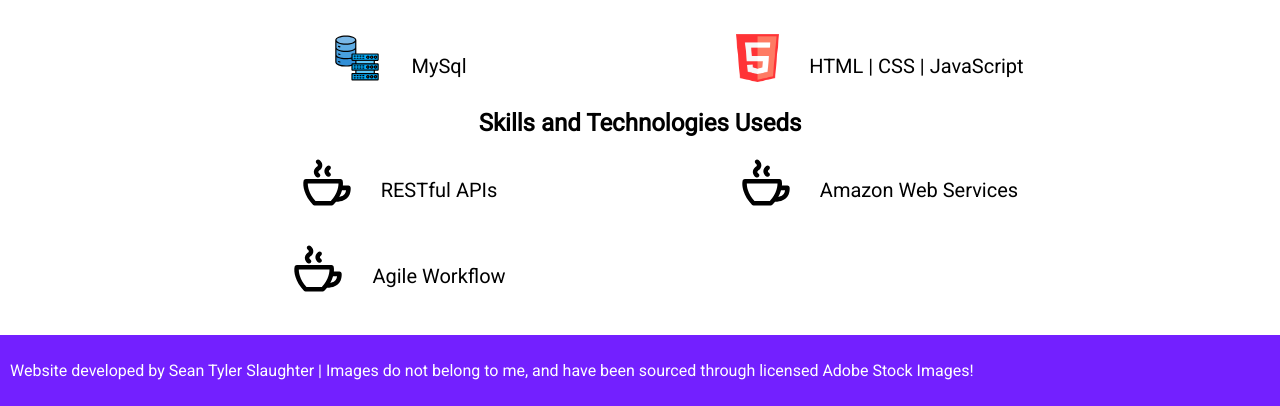
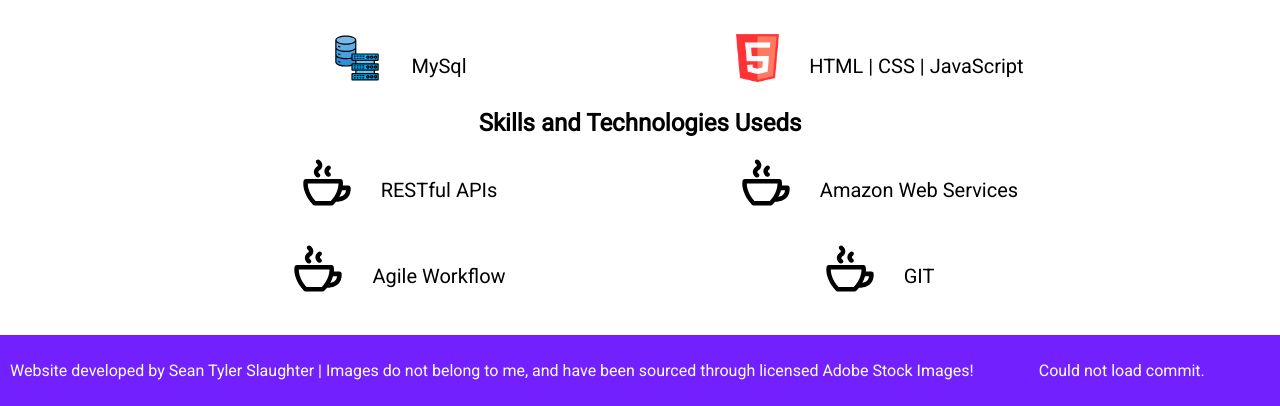
Before and after one commit to stslaug/seanslaughter.dev, a PHP site: page / in a window 1280 px wide. Shown: the part 1465-1871 px from the top of the page. Run offline with PHP 8.4, Linux system fonts and the light colour scheme.

Commit message:
Latest Commit
Signed-off-by: Tyler Slaughter <stslaug@gmail.com>

```diff
--- a/index.html
+++ b/index.html
@@ -118,6 +118,10 @@
                     <img class="skill-img" src="./assets/images/aboutme/icon.svg" alt="Language Icon">
                     <p>Agile Workflow</p>
                 </div>
+                <div class="skill">
+                    <img class="skill-img" src="./assets/images/aboutme/icon.svg" alt="Language Icon">
+                    <p>GIT</p>
+                </div>
             </div>
 
         </div>
@@ -126,10 +130,34 @@
     <!-- Footer -->
     <section>
         <div class="footer-wrapper">
-            <p> Website developed by Sean Tyler Slaughter | Images do not belong to me, and have been sourced through licensed Adobe Stock Images! </p>
+
+            <p>Website developed by Sean Tyler Slaughter | Images do not belong to me, and have been sourced through licensed Adobe Stock Images! </p>
+            <p id="latest-commit"> Loading latest commit...</p>
         </div>
     </section>
 
 
     </body>
+    <script>
+        const apiUrl = 'https://api.github.com/repos/stslaug/seanslaughter.dev/commits?per_page=1';
+
+        fetch(apiUrl)
+            .then(response => response.json())
+            .then(data => {
+                // data[0] should be the latest commit
+                const latestCommit = data[0];
+                const commitSha = latestCommit.sha.substring(0, 7); // short SHA
+                const commitUrl = latestCommit.html_url; // link to commit on GitHub
+
+                document.getElementById('latest-commit').innerHTML = `
+        <p id="commit">
+           Latest Commit: <a id="commit" href="${commitUrl}" target="_blank">${commitSha}</a>
+        </p>
+      `;
+            })
+            .catch(error => {
+                console.error('Error fetching latest commit:', error);
+                document.getElementById('latest-commit').innerText = 'Could not load commit.';
+            });
+    </script>
 </html>
--- a/styles/general.css
+++ b/styles/general.css
@@ -85,6 +85,7 @@ body {
     padding: 10px;
     background-color: var(--purple);
     color: white;
+    display: flex;
 }
 
 
@@ -98,3 +99,12 @@ body {
     left: 0;
     z-index: -10;
 }
+
+#latest-commit
+{
+     margin: auto;
+}
+#commit
+{
+    color: white;
+}
```
